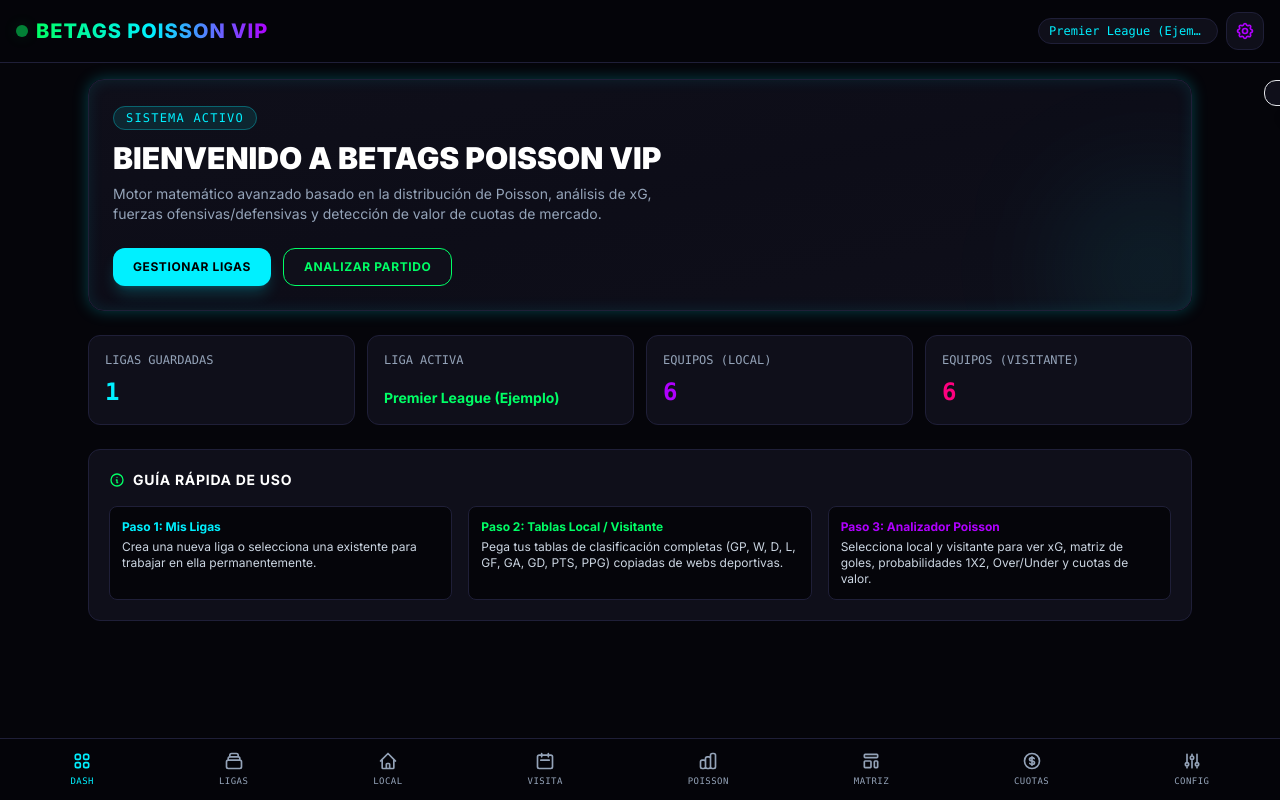
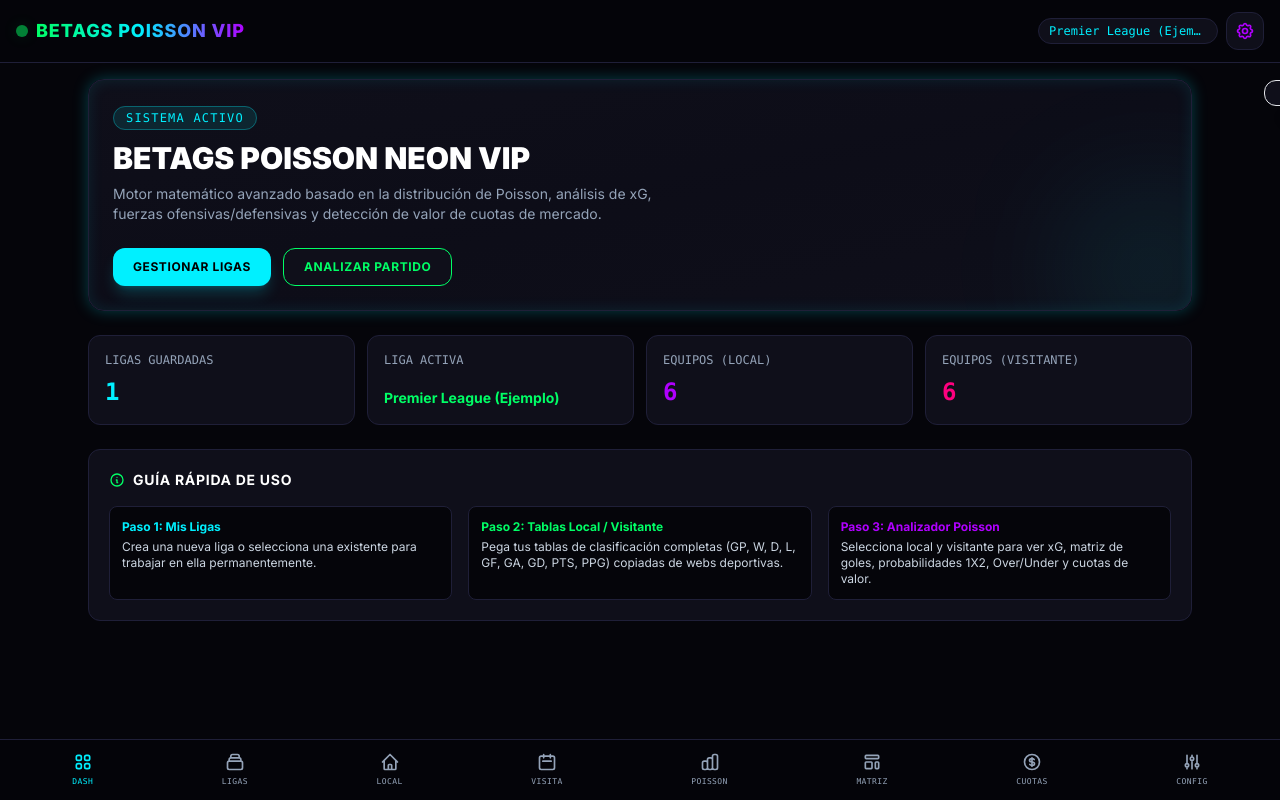
Before and after one commit to Arny2055/Backtesting, a plain HTML site: page index.html in a window 1280 px wide. Drawn offline with nearby package versions, Linux system fonts and the light colour scheme.

Commit message:
Update index.html

```diff
--- a/index.html
+++ b/index.html
@@ -31,7 +31,7 @@
             font-family: 'Inter', sans-serif;
             background-color: #05050a;
             color: #e2e8f0;
-            padding-env: env(safe-area-inset-top);
+            padding-top: env(safe-area-inset-top);
             padding-bottom: env(safe-area-inset-bottom);
         }
         .font-mono {
@@ -88,7 +88,7 @@
     <header class="sticky top-0 z-50 bg-darkBg/95 backdrop-blur-md border-b border-cardBorder px-4 py-3 flex items-center justify-between">
         <div class="flex items-center space-x-2">
             <div class="w-3 h-3 rounded-full bg-neonGreen animate-pulse neon-glow-green"></div>
-            <h1 class="font-extrabold text-transparent bg-clip-text bg-gradient-to-r from-neonGreen via-neonBlue to-neonPurple text-base sm:text-xl tracking-wider">
+            <h1 class="font-extrabold text-transparent bg-clip-text bg-gradient-to-r from-neonGreen via-neonBlue to-neonPurple text-sm sm:text-lg tracking-wider">
                 BETAGS POISSON VIP
             </h1>
         </div>
@@ -120,7 +120,7 @@
                 <div class="absolute -right-10 -bottom-10 w-40 h-40 bg-neonBlue/10 rounded-full blur-3xl pointer-events-none"></div>
                 <div class="relative z-10">
                     <span class="text-xs font-mono uppercase tracking-widest text-neonBlue px-3 py-1 rounded-full bg-neonBlue/10 border border-neonBlue/30">Sistema Activo</span>
-                    <h2 class="text-2xl sm:text-3xl font-black mt-3 text-white">BIENVENIDO A BETAGS POISSON VIP</h2>
+                    <h2 class="text-2xl sm:text-3xl font-black mt-3 text-white">BETAGS POISSON NEON VIP</h2>
                     <p class="text-slate-400 text-sm mt-2 max-w-xl">Motor matemático avanzado basado en la distribución de Poisson, análisis de xG, fuerzas ofensivas/defensivas y detección de valor de cuotas de mercado.</p>
                     <div class="mt-6 flex flex-wrap gap-3">
                         <button onclick="app.switchTab('leagues')" class="px-5 py-2.5 rounded-xl bg-neonBlue text-black font-bold text-xs uppercase tracking-wider hover:bg-neonBlue/90 transition-all shadow-lg shadow-neonBlue/20">Gestionar Ligas</button>
@@ -570,37 +570,37 @@
 
     <!-- BOTTOM NAVIGATION BAR -->
     <nav class="fixed bottom-0 left-0 right-0 z-40 bg-darkBg/95 backdrop-blur-md border-t border-cardBorder px-2 py-2 flex items-center justify-around overflow-x-auto no-scrollbar">
-        <button onclick="app.switchTab('dashboard')" class="nav-btn flex flex-col items-center space-y-1 px-2.5 py-1 text-slate-400 hover:text-neonBlue transition-all" data-tab="dashboard">
+        <button onclick="app.switchTab('dashboard')" class="nav-btn flex flex-col items-center space-y-1 px-2 py-1 text-slate-400 hover:text-neonBlue transition-all" data-tab="dashboard">
             <svg class="w-5 h-5" fill="none" stroke="currentColor" viewBox="0 0 24 24"><path stroke-linecap="round" stroke-linejoin="round" stroke-width="2" d="M4 6a2 2 0 012-2h2a2 2 0 012 2v2a2 2 0 01-2 2H6a2 2 0 01-2-2V6zM14 6a2 2 0 012-2h2a2 2 0 012 2v2a2 2 0 01-2 2h-2a2 2 0 01-2-2V6zM4 16a2 2 0 012-2h2a2 2 0 012 2v2a2 2 0 01-2 2H6a2 2 0 01-2-2v-2zM14 16a2 2 0 012-2h2a2 2 0 012 2v2a2 2 0 01-2 2h-2a2 2 0 01-2-2v-2z"></path></svg>
-            <span class="text-[9px] font-mono uppercase tracking-wider">Dash</span>
+            <span class="text-[8px] font-mono uppercase tracking-wider">Dash</span>
         </button>
-        <button onclick="app.switchTab('leagues')" class="nav-btn flex flex-col items-center space-y-1 px-2.5 py-1 text-slate-400 hover:text-neonBlue transition-all" data-tab="leagues">
+        <button onclick="app.switchTab('leagues')" class="nav-btn flex flex-col items-center space-y-1 px-2 py-1 text-slate-400 hover:text-neonBlue transition-all" data-tab="leagues">
             <svg class="w-5 h-5" fill="none" stroke="currentColor" viewBox="0 0 24 24"><path stroke-linecap="round" stroke-linejoin="round" stroke-width="2" d="M19 11H5m14 0a2 2 0 012 2v6a2 2 0 01-2 2H5a2 2 0 01-2-2v-6a2 2 0 012-2m14 0V9a2 2 0 00-2-2M5 11V9a2 2 0 012-2m0 0V5a2 2 0 012-2h6a2 2 0 012 2v2M7 7h10"></path></svg>
-            <span class="text-[9px] font-mono uppercase tracking-wider">Ligas</span>
+            <span class="text-[8px] font-mono uppercase tracking-wider">Ligas</span>
         </button>
-        <button onclick="app.switchTab('home-table')" class="nav-btn flex flex-col items-center space-y-1 px-2.5 py-1 text-slate-400 hover:text-neonBlue transition-all" data-tab="home-table">
+        <button onclick="app.switchTab('home-table')" class="nav-btn flex flex-col items-center space-y-1 px-2 py-1 text-slate-400 hover:text-neonBlue transition-all" data-tab="home-table">
             <svg class="w-5 h-5" fill="none" stroke="currentColor" viewBox="0 0 24 24"><path stroke-linecap="round" stroke-linejoin="round" stroke-width="2" d="M3 12l2-2m0 0l7-7 7 7M5 10v10a1 1 0 001 1h3m10-11l2 2m-2-2v10a1 1 0 01-1 1h-3m-6 0a1 1 0 001-1v-4a1 1 0 011-1h2a1 1 0 011 1v4a1 1 0 001 1m-6 0h6"></path></svg>
-            <span class="text-[9px] font-mono uppercase tracking-wider">Local</span>
+            <span class="text-[8px] font-mono uppercase tracking-wider">Local</span>
         </button>
-        <button onclick="app.switchTab('away-table')" class="nav-btn flex flex-col items-center space-y-1 px-2.5 py-1 text-slate-400 hover:text-neonBlue transition-all" data-tab="away-table">
+        <button onclick="app.switchTab('away-table')" class="nav-btn flex flex-col items-center space-y-1 px-2 py-1 text-slate-400 hover:text-neonBlue transition-all" data-tab="away-table">
             <svg class="w-5 h-5" fill="none" stroke="currentColor" viewBox="0 0 24 24"><path stroke-linecap="round" stroke-linejoin="round" stroke-width="2" d="M8 7V3m8 4V3m-9 8h10M5 21h14a2 2 0 002-2V7a2 2 0 00-2-2H5a2 2 0 00-2 2v12a2 2 0 002 2z"></path></svg>
-            <span class="text-[9px] font-mono uppercase tracking-wider">Visita</span>
+            <span class="text-[8px] font-mono uppercase tracking-wider">Visita</span>
         </button>
-        <button onclick="app.switchTab('analyzer')" class="nav-btn flex flex-col items-center space-y-1 px-2.5 py-1 text-slate-400 hover:text-neonBlue transition-all" data-tab="analyzer">
+        <button onclick="app.switchTab('analyzer')" class="nav-btn flex flex-col items-center space-y-1 px-2 py-1 text-slate-400 hover:text-neonBlue transition-all" data-tab="analyzer">
             <svg class="w-5 h-5" fill="none" stroke="currentColor" viewBox="0 0 24 24"><path stroke-linecap="round" stroke-linejoin="round" stroke-width="2" d="M9 19v-6a2 2 0 00-2-2H5a2 2 0 00-2 2v6a2 2 0 002 2h2a2 2 0 002-2zm0 0V9a2 2 0 012-2h2a2 2 0 012 2v10m-6 0a2 2 0 002 2h2a2 2 0 002-2m0 0V5a2 2 0 012-2h2a2 2 0 012 2v14a2 2 0 01-2 2h-2a2 2 0 01-2-2z"></path></svg>
-            <span class="text-[9px] font-mono uppercase tracking-wider">Poisson</span>
+            <span class="text-[8px] font-mono uppercase tracking-wider">Poisson</span>
         </button>
-        <button onclick="app.switchTab('matrix')" class="nav-btn flex flex-col items-center space-y-1 px-2.5 py-1 text-slate-400 hover:text-neonBlue transition-all" data-tab="matrix">
+        <button onclick="app.switchTab('matrix')" class="nav-btn flex flex-col items-center space-y-1 px-2 py-1 text-slate-400 hover:text-neonBlue transition-all" data-tab="matrix">
             <svg class="w-5 h-5" fill="none" stroke="currentColor" viewBox="0 0 24 24"><path stroke-linecap="round" stroke-linejoin="round" stroke-width="2" d="M4 5a1 1 0 011-1h14a1 1 0 011 1v2a1 1 0 01-1 1H5a1 1 0 01-1-1V5zM4 13a1 1 0 011-1h6a1 1 0 011 1v6a1 1 0 01-1 1H5a1 1 0 01-1-1v-6zM16 13a1 1 0 011-1h2a1 1 0 011 1v6a1 1 0 01-1 1h-2a1 1 0 01-1-1v-6z"></path></svg>
-            <span class="text-[9px] font-mono uppercase tracking-wider">Matriz</span>
+            <span class="text-[8px] font-mono uppercase tracking-wider">Matriz</span>
         </button>
-        <button onclick="app.switchTab('odds')" class="nav-btn flex flex-col items-center space-y-1 px-2.5 py-1 text-slate-400 hover:text-neonBlue transition-all" data-tab="odds">
+        <button onclick="app.switchTab('odds')" class="nav-btn flex flex-col items-center space-y-1 px-2 py-1 text-slate-400 hover:text-neonBlue transition-all" data-tab="odds">
             <svg class="w-5 h-5" fill="none" stroke="currentColor" viewBox="0 0 24 24"><path stroke-linecap="round" stroke-linejoin="round" stroke-width="2" d="M12 8c-1.657 0-3 .895-3 2s1.343 2 3 2 3 .895 3 2-1.343 2-3 2m0-8c1.11 0 2.08.402 2.599 1M12 8V7m0 1v8m0 0v1m0-1c-1.11 0-2.08-.402-2.599-1M21 12a9 9 0 11-18 0 9 9 0 0118 0z"></path></svg>
-            <span class="text-[9px] font-mono uppercase tracking-wider">Cuotas</span>
+            <span class="text-[8px] font-mono uppercase tracking-wider">Cuotas</span>
         </button>
-        <button onclick="app.switchTab('config')" class="nav-btn flex flex-col items-center space-y-1 px-2.5 py-1 text-slate-400 hover:text-neonBlue transition-all" data-tab="config">
+        <button onclick="app.switchTab('config')" class="nav-btn flex flex-col items-center space-y-1 px-2 py-1 text-slate-400 hover:text-neonBlue transition-all" data-tab="config">
             <svg class="w-5 h-5" fill="none" stroke="currentColor" viewBox="0 0 24 24"><path stroke-linecap="round" stroke-linejoin="round" stroke-width="2" d="M12 6V4m0 2a2 2 0 100 4m0-4a2 2 0 110 4m-6 8a2 2 0 100-4m0 4a2 2 0 110-4m0 4v2m0-6V4m6 6v10m6-2a2 2 0 100-4m0 4a2 2 0 110-4m0 4v2m0-6V4"></path></svg>
-            <span class="text-[9px] font-mono uppercase tracking-wider">Config</span>
+            <span class="text-[8px] font-mono uppercase tracking-wider">Config</span>
         </button>
     </nav>
 
@@ -654,7 +654,6 @@
                         return;
                     }
                     const data = JSON.parse(raw);
-                    // Migration check
                     if (!data.version || data.version < this.STORAGE_VERSION) {
                         this.migrateData(data);
                     } else {
@@ -679,7 +678,6 @@
             }
 
             migrateData(oldData) {
-                // Future-proof migration wrapper
                 this.state = {
                     version: this.STORAGE_VERSION,
                     activeLeagueId: oldData.activeLeagueId || null,
@@ -918,20 +916,15 @@
                 const parsedRows = [];
 
                 for (let line of lines) {
-                    // Split by tabs or multiple spaces
                     const cols = line.split(/\t+|\s{2,}/).map(c => c.trim()).filter(c => c.length > 0);
                     if (cols.length >= 9) {
-                        // Attempt to extract team name and numerical stats
-                        // Format expected: Team | GP | W | D | L | GF | GA | GD | PTS | PPG
                         let teamName = "";
                         let numStartIndex = 1;
 
-                        // If first column is purely numeric, maybe team name is split or missing, handle robustly
                         if (!isNaN(cols[0]) && isNaN(cols[1])) {
                             teamName = cols[1];
                             numStartIndex = 2;
                         } else {
-                            // Find where numbers begin
                             let nameParts = [];
                             for (let i = 0; i < cols.length; i++) {
                                 if (!isNaN(cols[i]) && i >= 1) {
@@ -1027,7 +1020,6 @@
                     tableData[index].name = value.trim();
                 } else {
                     tableData[index][field] = parseFloat(value) || 0;
-                    // Recalculate derived
                     tableData[index].gd = tableData[index].gf - tableData[index].ga;
                     tableData[index].pts = (tableData[index].w * 3) + tableData[index].d;
                     tableData[index].ppg = tableData[index].gp > 0 ? Number((tableData[index].pts / tableData[index].gp).toFixed(2)) : 0;
@@ -1076,7 +1068,6 @@
                 homeSelect.innerHTML = '<option value="">-- Seleccionar Local --</option>';
                 awaySelect.innerHTML = '<option value="">-- Seleccionar Visitante --</option>';
 
-                // Get unique team names from both tables
                 const homeTeams = league.homeTable.map(t => t.name);
                 const awayTeams = league.awayTable.map(t => t.name);
 
@@ -1132,44 +1123,35 @@
                 }
 
                 // 1. LEAGUE AVERAGES
-                // Total home goals scored by all home teams / total home games played
                 let totalHomeGF = 0, totalHomeGP = 0;
                 league.homeTable.forEach(t => { totalHomeGF += t.gf; totalHomeGP += t.gp; });
                 let leagueAvgHomeGF = totalHomeGP > 0 ? totalHomeGF / totalHomeGP : 1.35;
 
-                // Total away goals scored by all away teams / total away games played
                 let totalAwayGF = 0, totalAwayGP = 0;
                 league.awayTable.forEach(t => { totalAwayGF += t.gf; totalAwayGP += t.gp; });
                 let leagueAvgAwayGF = totalAwayGP > 0 ? totalAwayGF / totalAwayGP : 1.15;
 
                 // 2. STRENGTH CALCULATIONS
-                // Home attack strength = (Home team GF / Home team GP) / League Avg Home GF
                 let homeTeamGPG_Home = homeStats.gp > 0 ? homeStats.gf / homeStats.gp : 0;
                 let homeAttackStrength = leagueAvgHomeGF > 0 ? homeTeamGPG_Home / leagueAvgHomeGF : 1.0;
 
-                // Home defense strength = (Home team GA / Home team GP) / League Avg Away GF
                 let homeTeamGAPG_Home = homeStats.gp > 0 ? homeStats.ga / homeStats.gp : 0;
                 let homeDefenseStrength = leagueAvgAwayGF > 0 ? homeTeamGAPG_Home / leagueAvgAwayGF : 1.0;
 
-                // Away attack strength = (Away team GF / Away team GP) / League Avg Away GF
                 let awayTeamGPG_Away = awayStats.gp > 0 ? awayStats.gf / awayStats.gp : 0;
                 let awayAttackStrength = leagueAvgAwayGF > 0 ? awayTeamGPG_Away / leagueAvgAwayGF : 1.0;
 
-                // Away defense strength = (Away team GA / Away team GP) / League Avg Home GF
                 let awayTeamGAPG_Away = awayStats.gp > 0 ? awayStats.ga / awayStats.gp : 0;
                 let awayDefenseStrength = leagueAvgHomeGF > 0 ? awayTeamGAPG_Away / leagueAvgHomeGF : 1.0;
 
                 // 3. EXPECTED GOALS (xG)
-                // xG Local = League Avg Home GF * Home Attack Strength * Away Defense Strength
                 let xgHome = leagueAvgHomeGF * homeAttackStrength * awayDefenseStrength;
-                // xG Away = League Avg Away GF * Away Attack Strength * Home Defense Strength
                 let xgAway = leagueAvgAwayGF * awayAttackStrength * homeDefenseStrength;
 
                 if (isNaN(xgHome) || xgHome < 0) xgHome = 1.2;
                 if (isNaN(xgAway) || xgAway < 0) xgAway = 1.0;
                 let xgTotal = xgHome + xgAway;
 
-                // Display Strengths & xG
                 document.getElementById('resHomeAtt').innerText = homeAttackStrength.toFixed(2);
                 document.getElementById('resHomeAttDesc').innerText = homeAttackStrength > 1 ? 'Superior al promedio' : 'Inferior al promedio';
                 document.getElementById('resHomeDef').innerText = homeDefenseStrength.toFixed(2);
@@ -1218,7 +1200,6 @@
                     }
                 }
 
-                // Normalize probabilities due to truncation at 10
                 const sum1x2 = probHomeWin + probDraw + probAwayWin;
                 if (sum1x2 > 0) {
                     probHomeWin /= sum1x2;
@@ -1229,7 +1210,6 @@
                 const probUnder25 = 1 - probOver25;
                 const probBttsNo = 1 - probBttsYes;
 
-                // Fair odds
                 const oddsHome = probHomeWin > 0 ? 1 / probHomeWin : 99;
                 const oddsDraw = probDraw > 0 ? 1 / probDraw : 99;
                 const oddsAway = probAwayWin > 0 ? 1 / probAwayWin : 99;
@@ -1238,9 +1218,7 @@
                 const oddsBttsYes = probBttsYes > 0 ? 1 / probBttsYes : 99;
                 const oddsBttsNo = probBttsNo > 0 ? 1 / probBttsNo : 99;
 
-                // Render 1X2 UI
                 document.getElementById('probHomeText').innerText = `${(probHomeWin * 100).toFixed(1)}% (${oddsHome.toFixed(2)})`;
-                document.getElementById('barHome.style.width') = `${(probHomeWin * 100).toFixed(1)}%`;
                 document.getElementById('barHome').style.width = `${(probHomeWin * 100).toFixed(1)}%`;
 
                 document.getElementById('probDrawText').innerText = `${(probDraw * 100).toFixed(1)}% (${oddsDraw.toFixed(2)})`;
@@ -1249,13 +1227,11 @@
                 document.getElementById('probAwayText').innerText = `${(probAwayWin * 100).toFixed(1)}% (${oddsAway.toFixed(2)})`;
                 document.getElementById('barAway').style.width = `${(probAwayWin * 100).toFixed(1)}%`;
 
-                // Render Over/Under UI
                 document.getElementById('probOverText').innerText = `${(probOver25 * 100).toFixed(1)}%`;
                 document.getElementById('probOverOdds').innerText = `Cuota: ${oddsOver25.toFixed(2)}`;
                 document.getElementById('probUnderText').innerText = `${(probUnder25 * 100).toFixed(1)}%`;
                 document.getElementById('probUnderOdds').innerText = `Cuota: ${oddsUnder25.toFixed(2)}`;
 
-                // Render BTTS UI
                 document.getElementById('probBttsYesText').innerText = `${(probBttsYes * 100).toFixed(1)}%`;
                 document.getElementById('probBttsYesOdds').innerText = `Cuota: ${oddsBttsYes.toFixed(2)}`;
                 document.getElementById('probBttsNoText').innerText = `${(probBttsNo * 100).toFixed(1)}%`;
@@ -1289,7 +1265,6 @@
                     topScoresContainer.appendChild(div);
                 });
 
-                // Store analysis object for EV & Matrix
                 this.lastAnalysis = {
                     homeTeam: homeTeamName,
                     awayTeam: awayTeamName,
@@ -1308,7 +1283,6 @@
             }
 
             poissonProb(k, lambda) {
-                // P(X=k) = (e^-lambda * lambda^k) / k!
                 return (Math.exp(-lambda) * Math.pow(lambda, k)) / this.factorial(k);
             }
 
@@ -1319,7 +1293,6 @@
                 return res;
             }
 
-            // --- MATRIX TAB RENDER ---
             renderMatrixTable(matrix, top3) {
                 const wrapper = document.getElementById('matrixTableContent');
                 wrapper.innerHTML = '';
@@ -1327,7 +1300,6 @@
                 const table = document.createElement('table');
                 table.className = 'w-full text-xs font-mono border-collapse';
 
-                // Header
                 let thead = '<thead><tr class="border-b border-cardBorder"><th class="p-2 text-slate-500">L \\ V</th>';
                 for (let j = 0; j <= 8; j++) {
                     thead += `<th class="p-2 text-neonPink">${j}</th>`;
@@ -1356,7 +1328,6 @@
                 wrapper.appendChild(table);
             }
 
-            // --- EV & ODDS COMPARATOR ---
             calculateEV() {
                 if (!this.lastAnalysis) return;
 
@@ -1382,7 +1353,6 @@
                     let statusText = 'Sin cuota';
 
                     if (m.market > 0) {
-                        // EV (%) = (prob * marketOdd - 1) * 100
                         const evVal = (m.prob * m.market - 1) * 100;
                         ev = evVal.toFixed(2) + '%';
                         if (evVal > 3) {
@@ -1411,7 +1381,6 @@
                 });
             }
 
-            // --- EXPORT / IMPORT BACKUPS ---
             exportJSON() {
                 const dataStr = "data:text/json;charset=utf-8," + encodeURIComponent(JSON.stringify(this.state, null, 2));
                 const dlAnchorElem = document.createElement('a');
@@ -1458,7 +1427,6 @@
             }
         }
 
-        // Helper to prevent XSS
         function escapeHtml(str) {
             return String(str)
                 .replace(/&/g, '&amp;')
@@ -1467,7 +1435,6 @@
                 .replace(/"/g, '&quot;');
         }
 
-        // Initialize App on Window Load
         let app;
         window.onload = function() {
             app = new BetagsPoissonApp();
```
